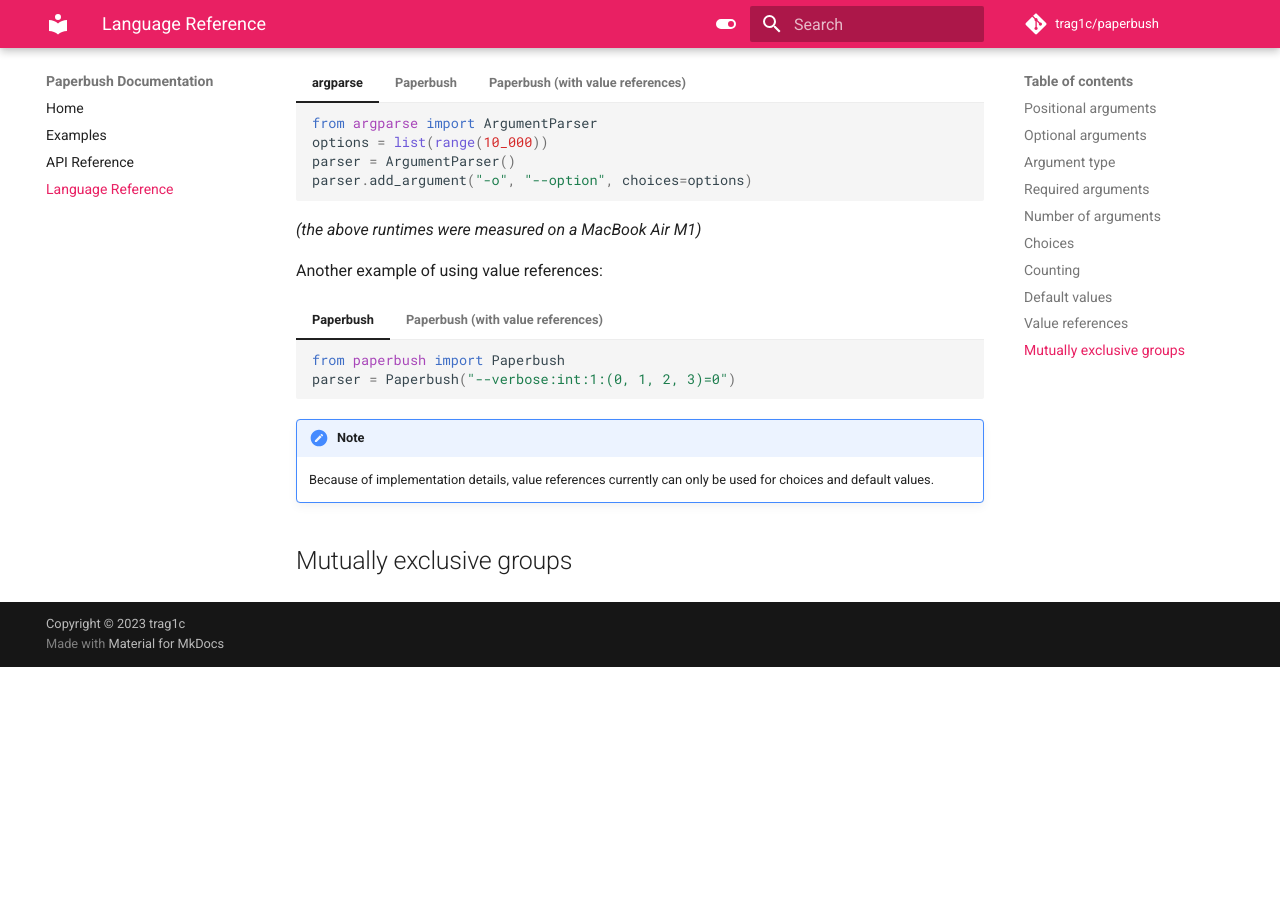
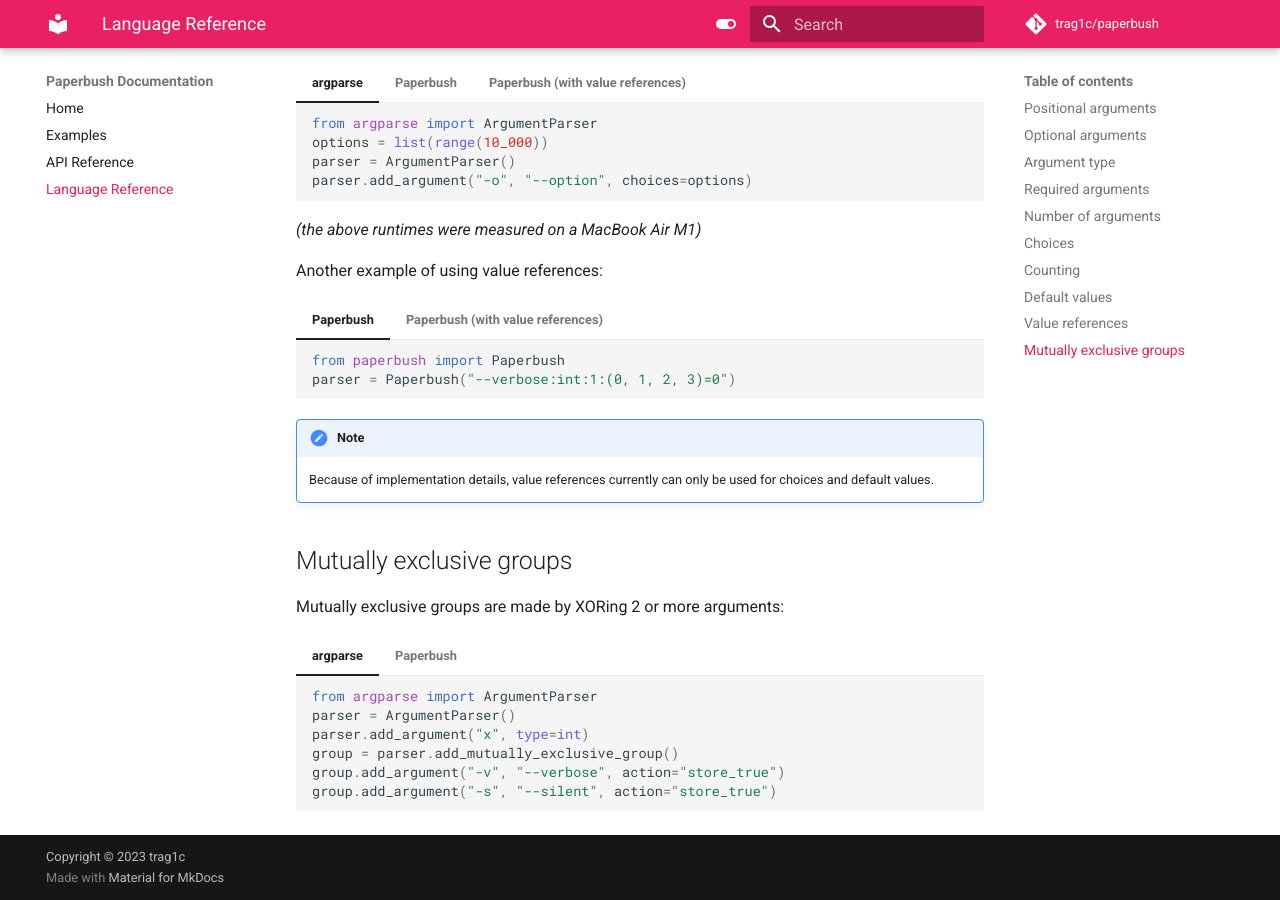
Before and after one commit to trag1c/paperbush, an MkDocs documentation site: the page built from docs/dsl.md, in a window 1280 px wide and 900 px high, scrolled down 3568 px. Built offline with MkDocs 1.6.1 and Material for MkDocs 9.7.7, drawn with Linux system fonts in a browser that asks for light colours; comment, search, counter and statistics services are not loaded; before the commit the page ends 4235 px from its top, so only the background shows below that.

Commit message:
Added base mutually exclusive groups

````diff
--- a/docs/dsl.md
+++ b/docs/dsl.md
@@ -307,4 +307,25 @@
     Because of implementation details, value references currently can only be
     used for choices and default values.
 
+
 ## Mutually exclusive groups
+
+Mutually exclusive groups are made by XORing 2 or more arguments:
+
+=== "argparse"
+
+    ```py
+    from argparse import ArgumentParser
+    parser = ArgumentParser()
+    parser.add_argument("x", type=int)
+    group = parser.add_mutually_exclusive_group()
+    group.add_argument("-v", "--verbose", action="store_true")
+    group.add_argument("-s", "--silent", action="store_true")
+    ```
+
+=== "Paperbush"
+
+    ```py
+    from paperbush import Paperbush
+    parser = Paperbush("x:int --verbose ^ --silent")
+    ```
````
